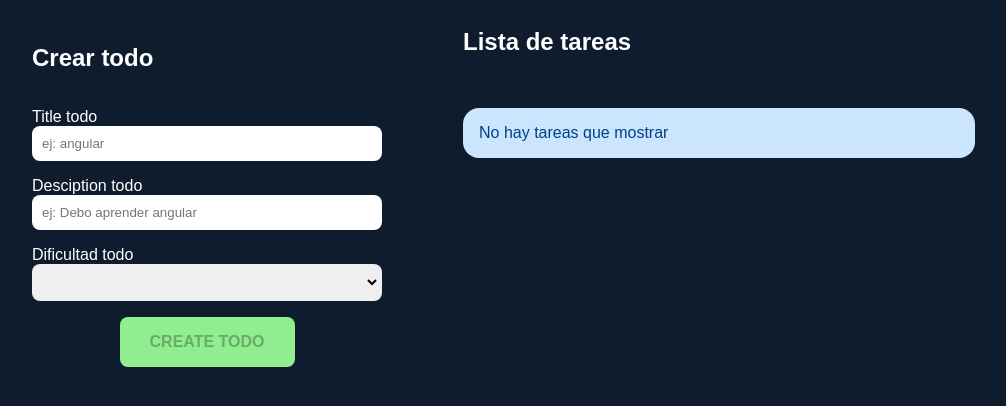
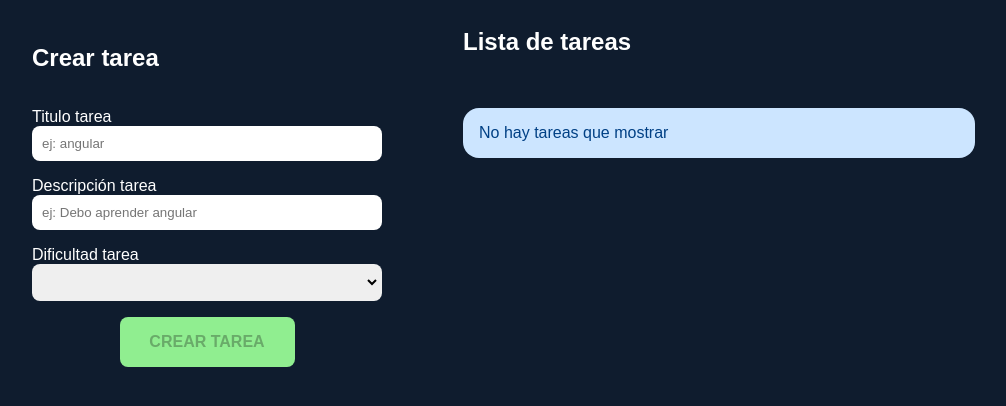
Before and after one commit to bsquiroz/angular_todoList, an Angular app: page / in a window 1280 px wide. Shown: the top 406 px of the page, without its empty margins (177-1183 px from the left). Built offline with nearby package versions, Linux system fonts and the light colour scheme.

Commit message:
refactor: change text english for spanish and clear trash code

```diff
--- a/src/app/pages/todos/todos.component.css
+++ b/src/app/pages/todos/todos.component.css
@@ -12,6 +12,7 @@
 .header__todos {
     display: flex;
     justify-content: space-between;
+    align-items: center;
     gap: 1rem;
     position: relative;
 }
--- a/src/app/pages/todos/todos.component.html
+++ b/src/app/pages/todos/todos.component.html
@@ -2,13 +2,13 @@
     <form class="todo__form" (ngSubmit)="onSubmit()" [formGroup]="todoForm">
         <h2>
             @if (currentTodoUpdate) {
-            Editar todo
+            Editar tarea
             } @else {
-            Crear todo
+            Crear tarea
             }
         </h2>
         <label class="form__control">
-            Title todo
+            Titulo tarea
             <input type="text" placeholder="ej: angular" formControlName="title">
             @if (todoForm.get('title')?.touched && todoForm.get('title')?.errors?.['required']) {
             <p class="control__error">Este campo es requerido</p>
@@ -19,7 +19,7 @@
         </label>
 
         <label class="form__control">
-            Desciption todo
+            Descripción tarea
             <input type="text" placeholder="ej: Debo aprender angular" formControlName="desc">
             @if (todoForm.get('desc')?.touched && todoForm.get('desc')?.errors?.['required']) {
             <p class="control__error">Este campo es requerido</p>
@@ -27,7 +27,7 @@
         </label>
 
         <label class="form__control">
-            Dificultad todo
+            Dificultad tarea
             <select formControlName="difficulty">
                 <option disabled>Escoge uno</option>
                 <option value="easy">Fácil</option>
@@ -42,19 +42,24 @@
 
         <button [class]="'btn ' + (currentTodoUpdate ? 'btn_update' : 'btn_create')" [disabled]="todoForm.invalid">
             @if (currentTodoUpdate) {
-            Update todo
+            Editar tarea
             }@else {
-            Create todo
+            Crear tarea
             }
         </button>
     </form>
 
     <section>
         <div class="header__todos">
-            <h2>Lista de tareas</h2>
+            <div>
+                <h2>Lista de tareas</h2>
+                @if (todos().length) {
+                <h4>Cantidad de tareas <span>{{todos().length}}</span></h4>
+                }
+            </div>
             @if (todos().length) {
             <div class="content_filtros">
-                <h5 class="filters__title" (click)="handleShowFilters(true)">
+                <h5 class="filters__title" (click)="showFilters ? handleShowFilters(false) : handleShowFilters(true)">
                     <i class='bx bx-filter'></i>
                     Filtros
                 </h5>
--- a/src/app/pages/todos/todos.component.ts
+++ b/src/app/pages/todos/todos.component.ts
@@ -23,7 +23,12 @@ export class TodosComponent implements OnInit {
     public todos = signal(this.todoService.getTodos());
     public filter = signal<typeFilter>('all');
 
-    todosFilteres = computed(() => {
+    public showFilters = false;
+
+    public todoForm!: FormGroup;
+    public currentTodoUpdate?: Todo;
+
+    public todosFilteres = computed(() => {
         const filter = this.filter();
         const todoList = this.todos();
 
@@ -46,21 +51,8 @@ export class TodosComponent implements OnInit {
         return todoList;
     });
 
-    public showFilters = false;
-
-    public todoForm!: FormGroup;
-    public currentTodoUpdate?: Todo;
-
     ngOnInit(): void {
         this.todoForm = this.initForm();
-    }
-
-    getTodos(): Todo[] {
-        return this.todoService.getTodos();
-    }
-
-    getTodo(id: string): Todo | undefined {
-        return this.todoService.getTodo(id);
     }
 
     createTodo(todo: Todo) {
```
